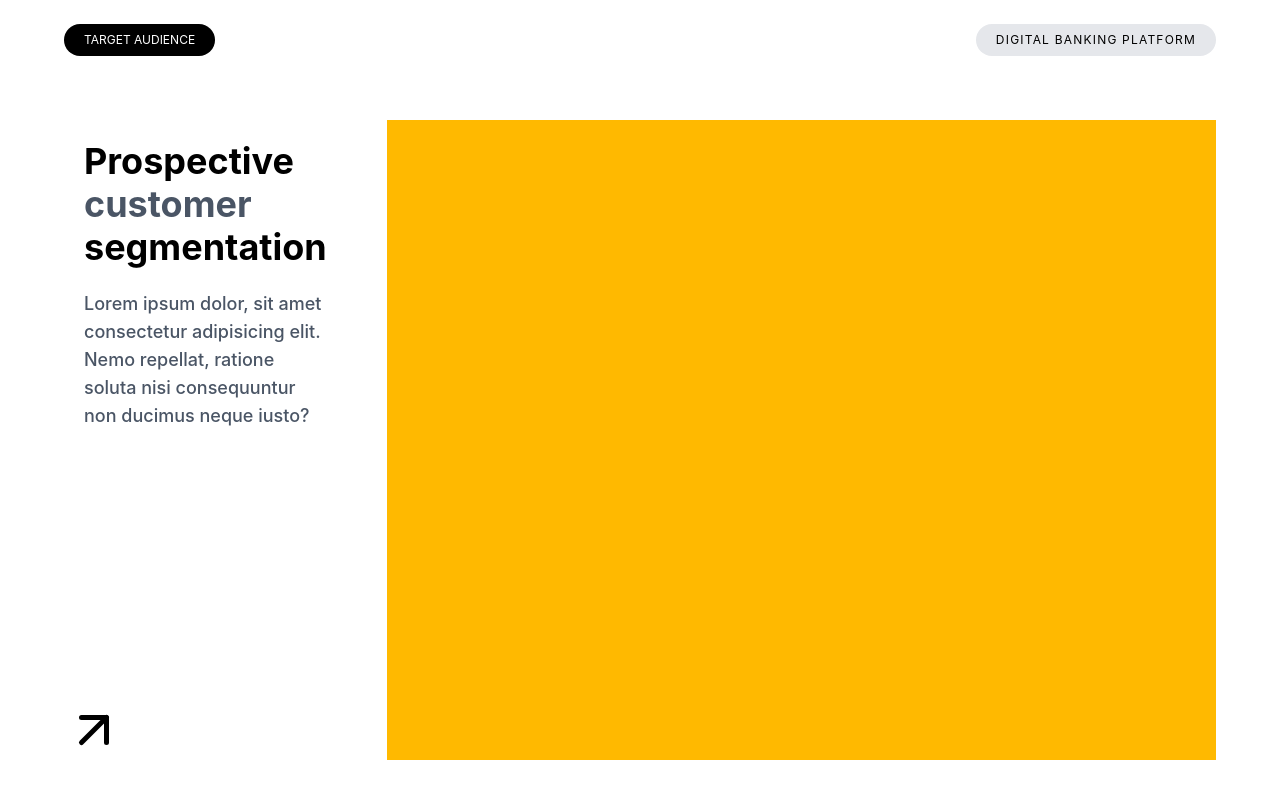
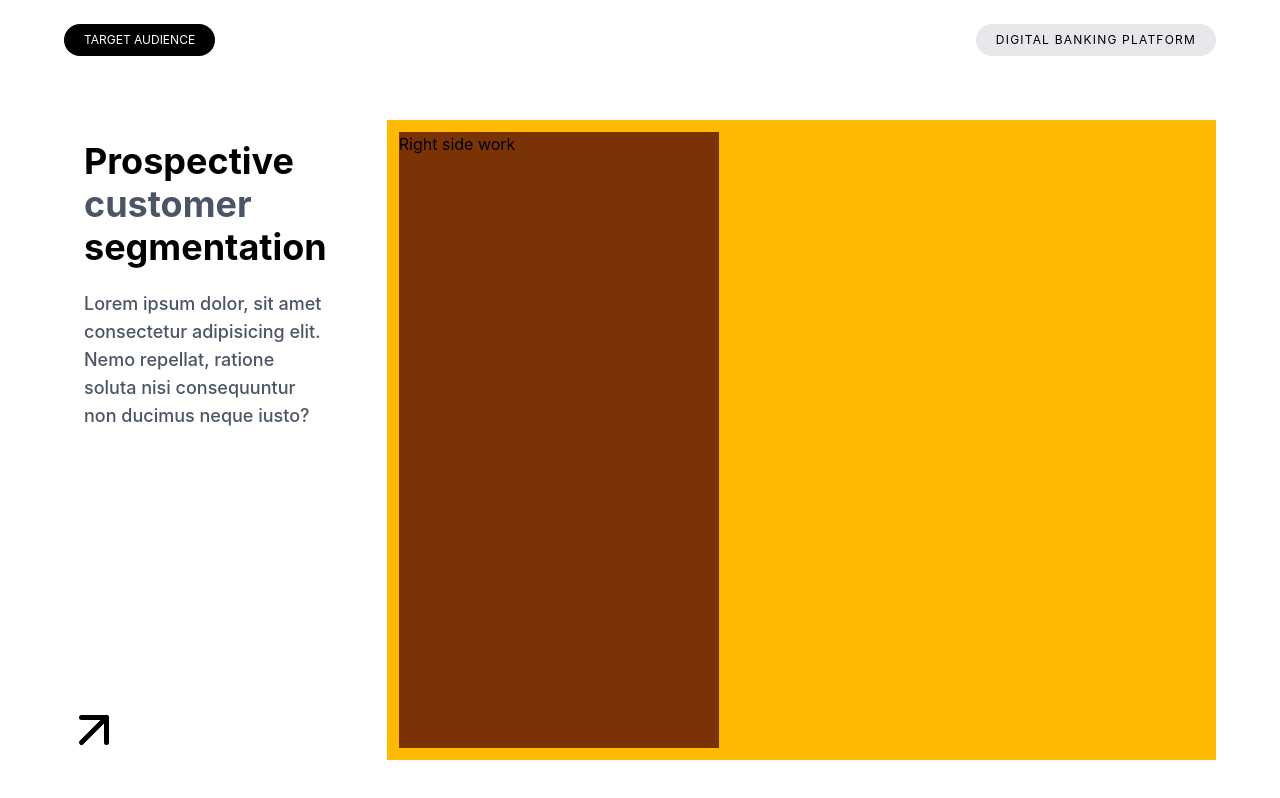
Before and after one commit to fareehaabbasi/Ui-react-project, a React (Vite) app: page / in a window 1280 px wide. Built offline with nearby package versions, Linux system fonts and the light colour scheme.

Commit message:
working.................

```diff
--- a/src/components/Section1/RightCard.jsx
+++ b/src/components/Section1/RightCard.jsx
@@ -2,7 +2,7 @@ import React from 'react'
 
 const RightCard = () => {
   return (
-    <div>
+    <div className='h-full w-80 bg-amber-900'>
       <h1>
       Right side work
       </h1>
--- a/src/components/Section1/RightContent.jsx
+++ b/src/components/Section1/RightContent.jsx
@@ -1,9 +1,10 @@
 import React from 'react'
+import RightCard from './RightCard'
 
 const RightContent = () => {
   return (
-    <div className='h-full w-3/4 bg-amber-400'>
-
+    <div className='h-full p-3 w-3/4 bg-amber-400'>
+      <RightCard />
     </div>
   )
 }
```
